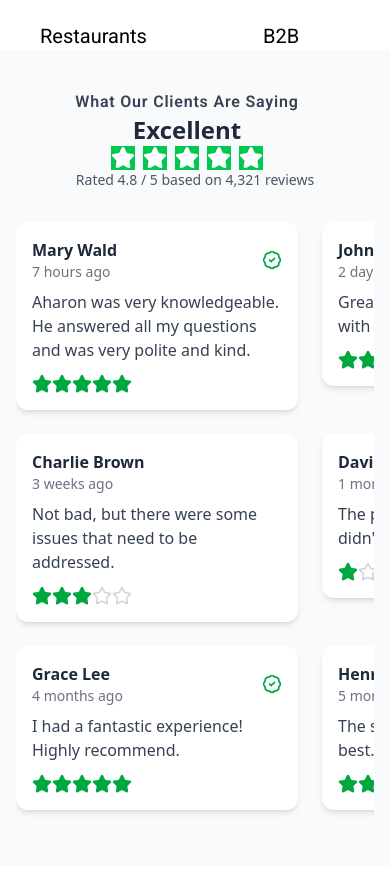
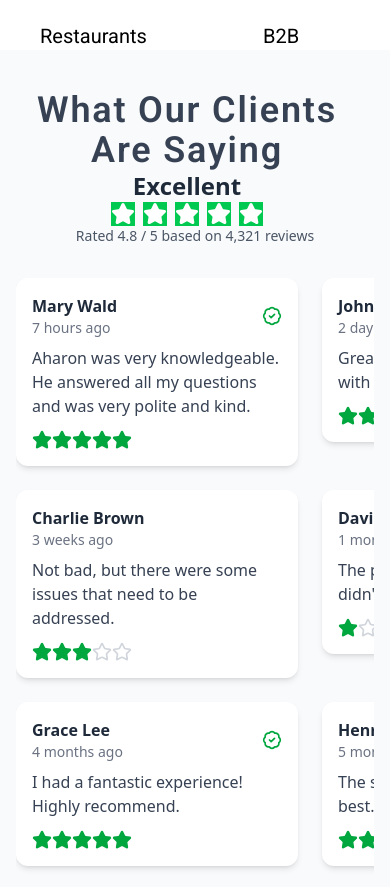
Before and after one commit to onaolapomay/Globalpay, a React (Vite) app: page / in a window 390 px wide. Shown: the part 8095-8982 px from the top of the page. Before the commit the page ends 8961 px from the top, so only its background shows below. Built offline with nearby package versions, Linux system fonts and the light colour scheme; a web font is replaced by a local one.

Commit message:
your message update

```diff
--- a/src/components/Reviews.jsx
+++ b/src/components/Reviews.jsx
@@ -9,7 +9,7 @@ const Reviews = () => {
       <div className='max-w-6xl mx-auto px-4'>
         <div className='flex flex-wrap justify-center  mb-8'>
           <div className='text-center space-x-4'>
-            <div className='text-center sm:text-4xl md:text-5xl lg:text-6xl font-semibold font-[roboto] text-gray-700 tracking-wider'>What Our Clients Are Saying</div>
+            <div className='text-center text-4xl lg:text-6xl font-semibold font-[roboto] text-gray-700 tracking-wider'>What Our Clients Are Saying</div>
             <h2 className='text-2xl font-bold text-gray-800'>Excellent</h2>
             <div className='flex justify-center space-x-2'>
               {Array.from({ length: 5 }).map((_, i) => (
```
